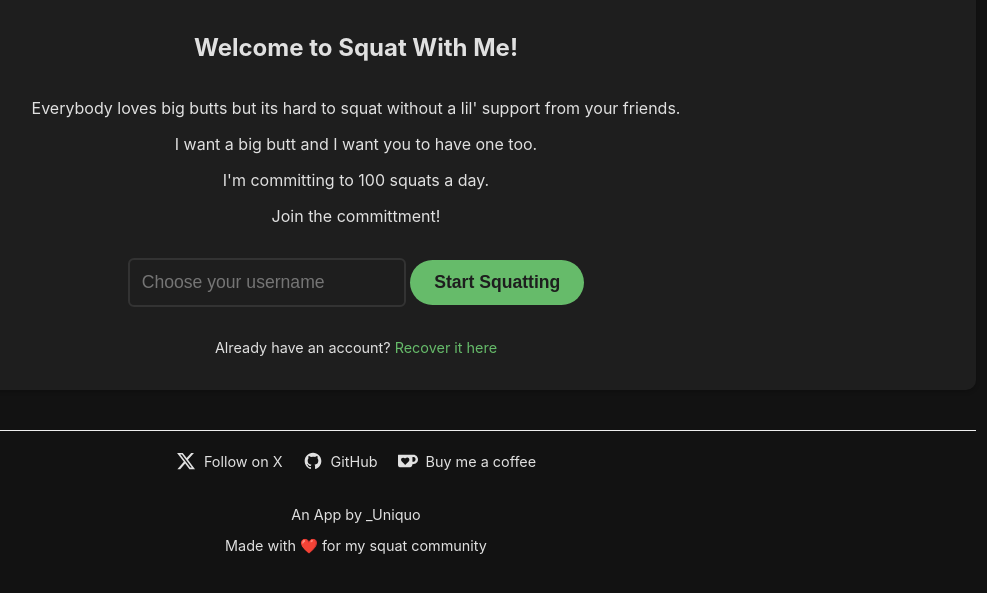
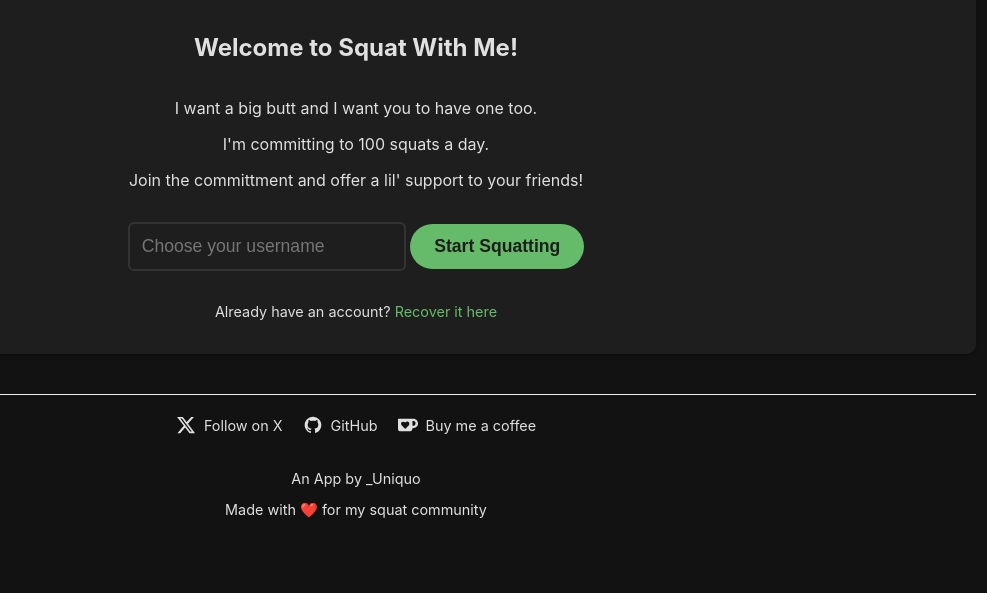
Before and after one commit to ndrsc3/squatWithMe, a website: page index.html in a window 1280 px wide. Shown: the part 79-672 px from the top of the page, without its empty margins (284-1271 px from the left). Drawn offline with Linux system fonts and the light colour scheme.

Commit message:
UI Change - Text
Signed-off-by: ndrsc3 <ndrsc3+git@proton.me>

```diff
--- a/index.html
+++ b/index.html
@@ -18,10 +18,9 @@
             <img src="/assets/images/squat.png" alt="Squat With Me" class="setup-image">
             <h2>Welcome to Squat With Me!</h2>
             <div id="user-setup-form">
-                <p>Everybody loves big butts but its hard to squat without a lil' support from your friends. </p>
                 <p>I want a big butt and I want you to have one too.</p>
                 <p>I'm committing to 100 squats a day.</p>
-                <p>Join the committment!</p>
+                <p>Join the committment and offer a lil' support to your friends!</p>
                 <input type="text" id="username" placeholder="Choose your username">
                 <button id="save-username">Start Squatting</button>
                 <p id="username-error" class="error hidden"></p>
```
